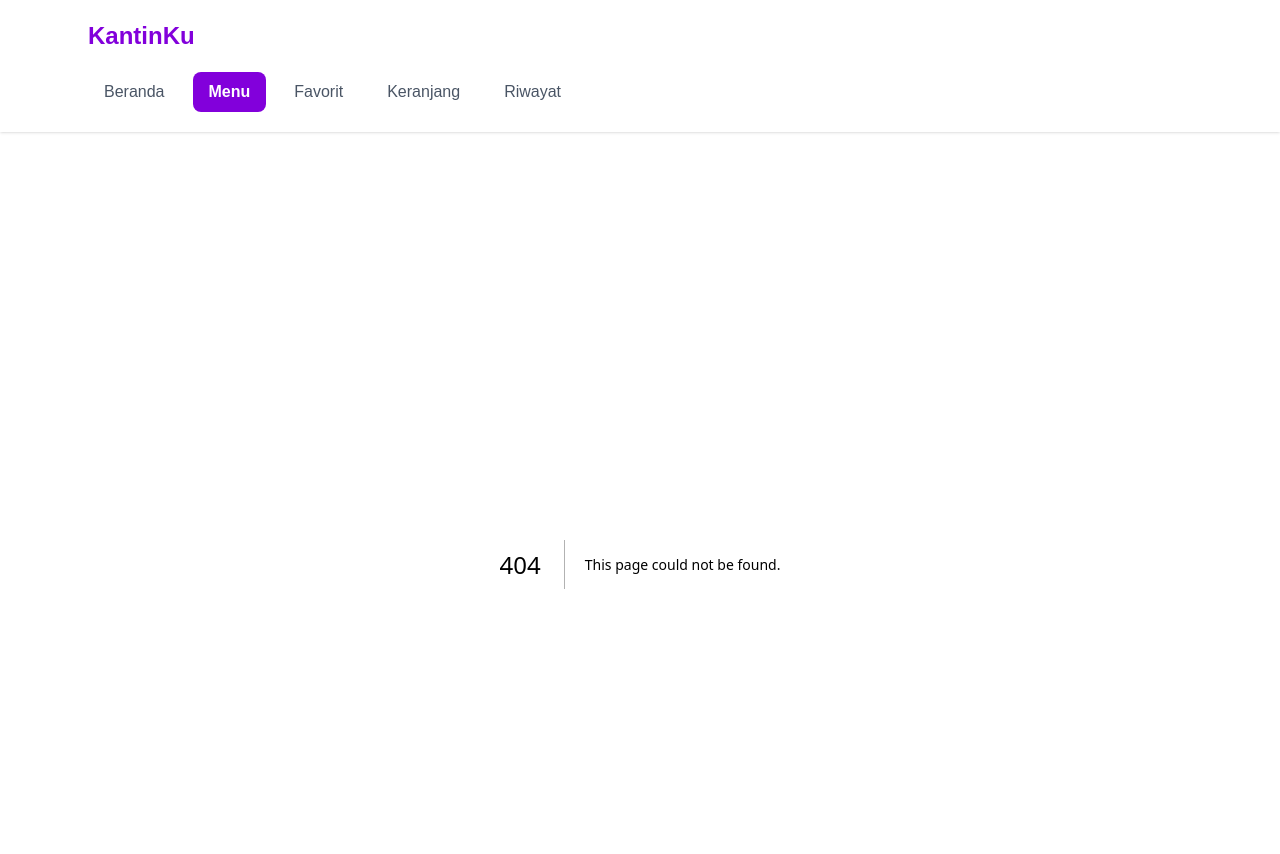
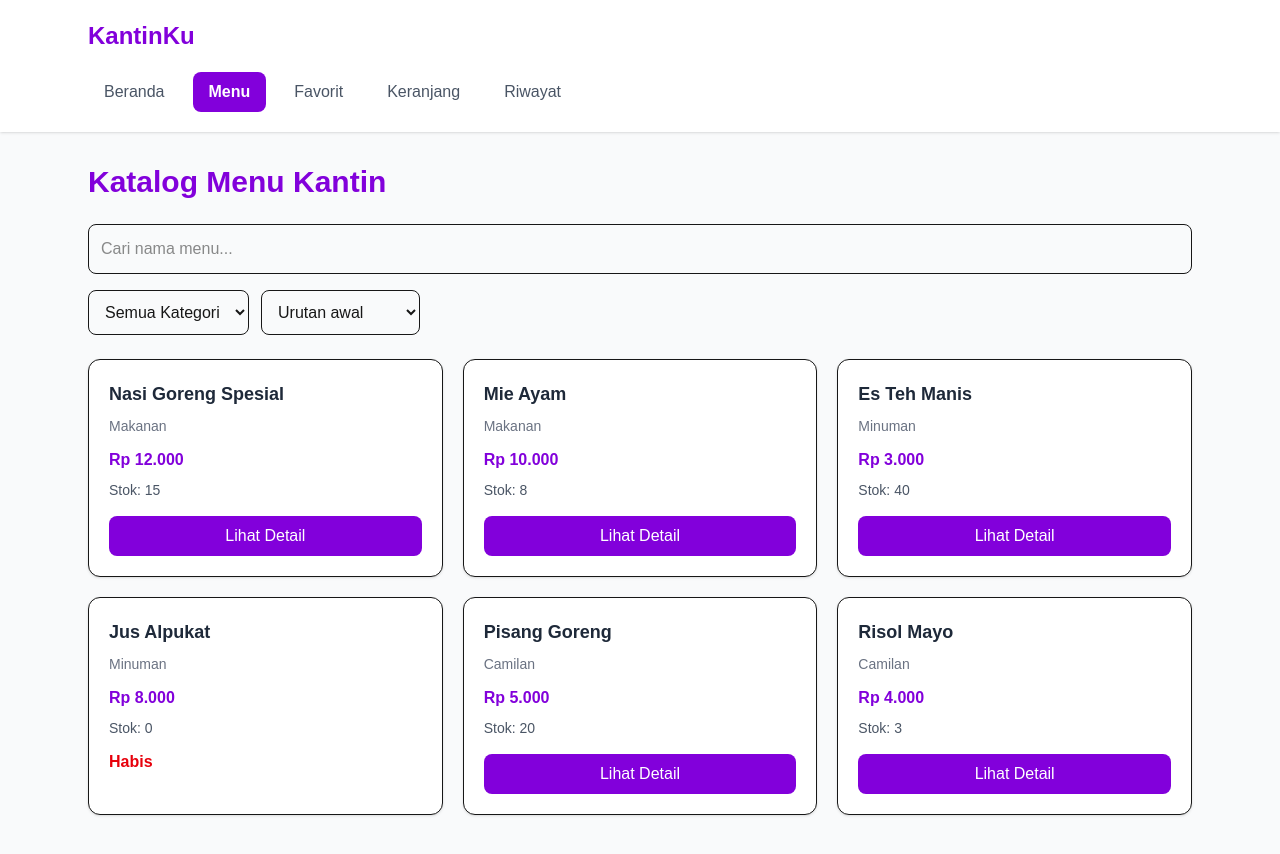
Before and after one commit to leonyrpl-droid/KantinKu, a Next.js app: page /menu in a window 1280 px wide. Before the commit this address had no page. Shown: the top 854 px of the page. Built offline with nearby package versions, Linux system fonts and the light colour scheme.

Commit message:
Membuat halaman beranda katalog dan detail menu

```diff
--- /dev/null
+++ b/app/[id]/page.tsx
@@ -0,0 +1,40 @@
+import { notFound } from "next/navigation";
+import Link from "next/link";
+import { menu, rupiah } from "@/data/menu";
+
+export default async function DetailMenu({
+  params,
+}: {
+  params: Promise<{ id: string }>;
+}) {
+  const { id } = await params;
+
+  const item = menu.find((m) => m.id === Number(id));
+
+  if (!item) {
+    notFound();
+  }
+
+  return (
+    <div className="max-w-xl mx-auto bg-white rounded-xl shadow-sm border p-8">
+      <h1 className="text-3xl font-bold text-purple-700">{item.nama}</h1>
+
+      <p className="text-gray-500 mt-3">Kategori: {item.kategori}</p>
+
+      <p className="text-xl font-bold text-purple-700 mt-5">
+        {rupiah(item.harga)}
+      </p>
+
+      <p className="mt-3">Stok tersedia: {item.stok}</p>
+
+      {item.stok === 0 && <p className="text-red-600 font-bold mt-3">Habis</p>}
+
+      <Link
+        href="/menu"
+        className="inline-block mt-6 bg-purple-700 text-white px-5 py-2 rounded-lg"
+      >
+        Kembali ke Menu
+      </Link>
+    </div>
+  );
+}
--- /dev/null
+++ b/app/menu/page.tsx
@@ -0,0 +1,71 @@
+"use client";
+
+import { useState } from "react";
+import { menu } from "@/data/menu";
+import KartuMenu from "@/components/KartuMenu";
+
+export default function HalamanMenu() {
+  const [cari, setCari] = useState("");
+  const [kategori, setKategori] = useState("Semua");
+  const [urutan, setUrutan] = useState("awal");
+
+  const hasil = menu
+    .filter((item) => item.nama.toLowerCase().includes(cari.toLowerCase()))
+    .filter((item) => kategori === "Semua" || item.kategori === kategori)
+    .sort((a, b) => {
+      if (urutan === "murah") return a.harga - b.harga;
+      if (urutan === "mahal") return b.harga - a.harga;
+      if (urutan === "nama") return a.nama.localeCompare(b.nama);
+      return a.id - b.id;
+    });
+
+  return (
+    <div>
+      <h1 className="text-3xl font-bold text-purple-700 mb-6">
+        Katalog Menu Kantin
+      </h1>
+
+      <input
+        type="text"
+        placeholder="Cari nama menu..."
+        value={cari}
+        onChange={(e) => setCari(e.target.value)}
+        className="w-full border rounded-lg p-3 mb-4"
+      />
+
+      <div className="flex flex-wrap gap-3 mb-6">
+        <select
+          value={kategori}
+          onChange={(e) => setKategori(e.target.value)}
+          className="border rounded-lg p-3"
+        >
+          <option value="Semua">Semua Kategori</option>
+          <option value="Makanan">Makanan</option>
+          <option value="Minuman">Minuman</option>
+          <option value="Camilan">Camilan</option>
+        </select>
+
+        <select
+          value={urutan}
+          onChange={(e) => setUrutan(e.target.value)}
+          className="border rounded-lg p-3"
+        >
+          <option value="awal">Urutan awal</option>
+          <option value="murah">Harga termurah</option>
+          <option value="mahal">Harga termahal</option>
+          <option value="nama">Nama A-Z</option>
+        </select>
+      </div>
+
+      {hasil.length > 0 ? (
+        <div className="grid grid-cols-1 sm:grid-cols-2 lg:grid-cols-3 gap-5">
+          {hasil.map((item) => (
+            <KartuMenu key={item.id} item={item} />
+          ))}
+        </div>
+      ) : (
+        <p className="text-gray-500 text-center py-10">Menu tidak ditemukan.</p>
+      )}
+    </div>
+  );
+}
--- a/app/page.tsx
+++ b/app/page.tsx
@@ -1,26 +1,23 @@
+import Link from "next/link";
 
 export default function Home() {
   return (
     <div>
-      <section className="py-12 text-center">
+      <section className="py-16 text-center">
         <h1 className="text-4xl font-bold text-purple-700">
           Selamat Datang di KantinKu
         </h1>
 
         <p className="mt-4 text-gray-600">
-          Pesan makanan dan minuman favoritmu dengan mudah!
+          Nikmati berbagai makanan dan minuman favoritmu di kantin sekolah.
         </p>
-      </section>
 
-      <section className="bg-white p-8 rounded-xl shadow-sm">
-        <h2 className="text-2xl font-bold mb-3">
-          Halaman Utama KantinKu
-        </h2>
-
-        <p className="text-gray-600">
-          Silakan pilih menu untuk melihat makanan dan minuman
-          yang tersedia di kantin sekolah.
-        </p>
+        <Link
+          href="/menu"
+          className="inline-block mt-6 bg-purple-700 text-white px-6 py-3 rounded-lg font-semibold hover:bg-purple-800"
+        >
+          Lihat Menu
+        </Link>
       </section>
     </div>
   );
--- /dev/null
+++ b/components/KartuMenu.tsx
@@ -0,0 +1,27 @@
+import Link from "next/link";
+import { rupiah, type Menu } from "@/data/menu";
+
+export default function KartuMenu({ item }: { item: Menu }) {
+  return (
+    <div className="bg-white rounded-xl shadow-sm border p-5">
+      <h2 className="text-lg font-bold text-gray-800">{item.nama}</h2>
+
+      <p className="text-sm text-gray-500 mt-2">{item.kategori}</p>
+
+      <p className="text-purple-700 font-bold mt-3">{rupiah(item.harga)}</p>
+
+      <p className="text-sm text-gray-600 mt-2">Stok: {item.stok}</p>
+
+      {item.stok === 0 ? (
+        <p className="text-red-600 font-semibold mt-3">Habis</p>
+      ) : (
+        <Link
+          href={`/menu/${item.id}`}
+          className="block text-center bg-purple-700 text-white rounded-lg py-2 mt-4 hover:bg-purple-800"
+        >
+          Lihat Detail
+        </Link>
+      )}
+    </div>
+  );
+}
```
